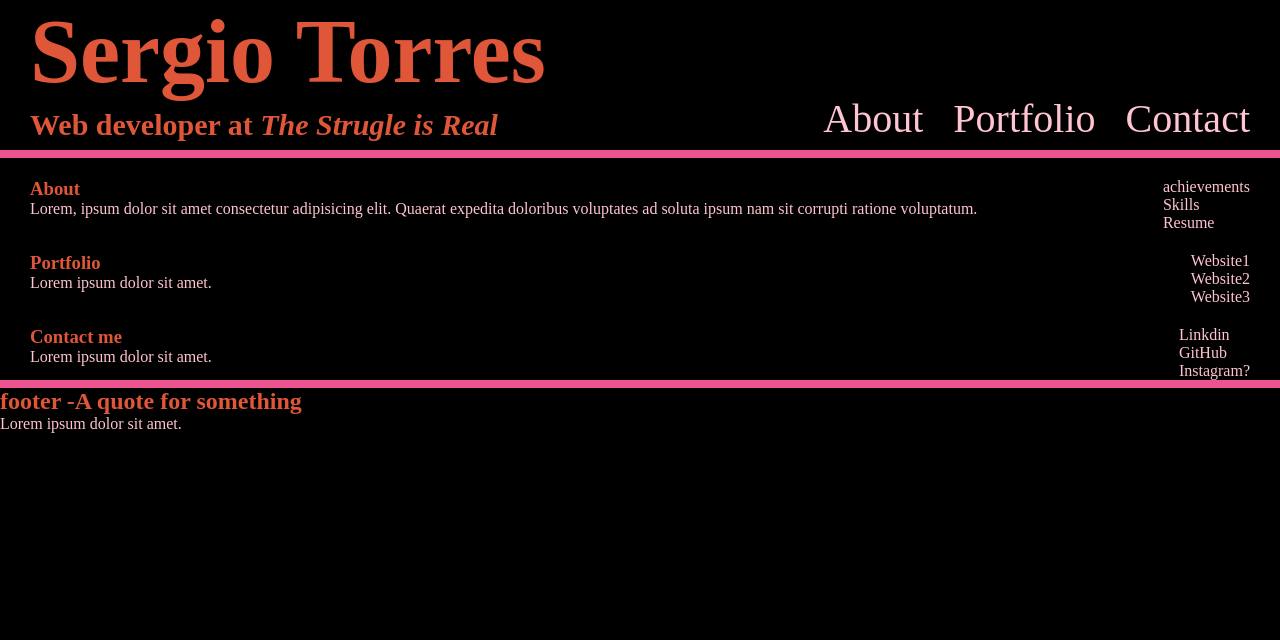
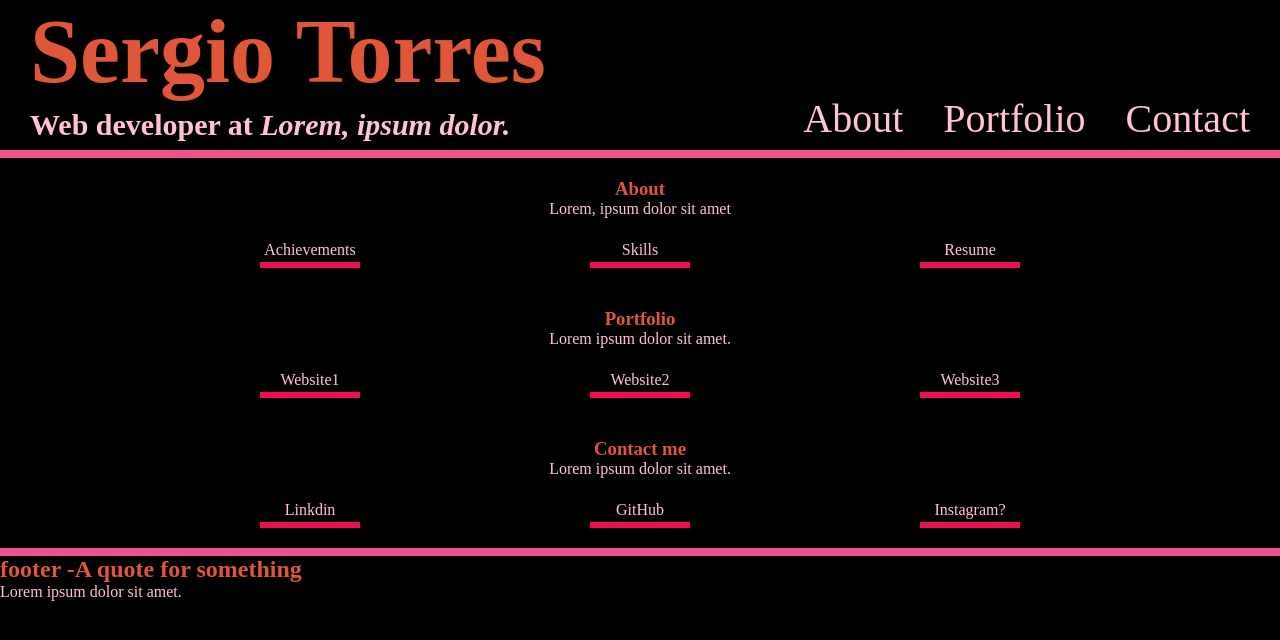
Before and after one commit to Sergioloman/Sergioloman.github.io, a plain HTML site: page index.html in a window 1280 px wide. Drawn offline with Linux system fonts and the light colour scheme.

Commit message:
added boxes to flex areas as well as formating

```diff
--- a/assets/stylesheet.css
+++ b/assets/stylesheet.css
@@ -10,6 +10,7 @@
     --back-color:black;
     --lines-color:#ec5390;
     --mid-color:#7f1a43;
+    --button-color:#ec0f51;
     --main-font:Pathway Gothic One;
 }
 h1, h2, h3  {
@@ -49,14 +50,14 @@ header h1 {
     font-size: 90px;
     padding-bottom: 5px;
 }
-span {
+span a {
     font-style: italic;
     text-decoration:none;
-
 
 }
 header h2 {
     font-size:30px;
+    color: var(--sec-color);
 
 
 }
@@ -88,7 +89,7 @@ header  nav ul  {
 
 header nav ul li {
     font-size: 40px;
-    padding-left:30px
+    padding-left:40px
 
 
 }
@@ -101,19 +102,40 @@ main {
     margin:0 30px 0 30px;
 }
 section {
+    padding-top: 20px;
 
-    display: flex;
-    flex-wrap: wrap;
-    justify-content: space-between;
-    padding-top: 20px;
 
 }
 
-aside {
+article {
     display: flex;
+    justify-content:center;
+    text-align: center;
+
+}
+
+aside ul {
+    display: flex;
+    flex-wrap: wrap;
+    text-align: center;
+    justify-content: space-evenly;
+    margin: 20px 0 20px 0;
+}
+
+aside ul li {
+    width: 100px;
+    height: 20px;
+    border-bottom: 6px solid var(--button-color);
+    /*border-radius: 25px;*/
+    padding:3px 0 1px 0;
 
 
 }
+
+
+
+/*main body ends*/
+
 /*footer edits*/
 
 footer {
--- a/index.html
+++ b/index.html
@@ -12,7 +12,7 @@
             <a href="index.html">
                 <h1>Sergio Torres</h1>
             </a>
-            <h2>Web developer at <span href="https://www.google.com/">The Strugle is Real</span></h2>
+            <h2>Web developer at <span><a href="http://www.google.com"> Lorem, ipsum dolor.</a></span></h2>
         </div>
         <nav>
             <ul>
@@ -35,16 +35,14 @@
         <article class="about-article" id="about">
             <div>
                 <h3>About</h3>
-                <p>Lorem, ipsum dolor sit amet consectetur adipisicing elit. Quaerat expedita doloribus voluptates ad soluta ipsum nam sit corrupti ratione voluptatum.</p>
+                <p>Lorem, ipsum dolor sit amet</p>
             </div>
 
         </article>
         <aside class="article-side">
             <ul>
-                <li>achievements</li>
-
+                <li>Achievements</li>
                 <li>Skills</li>
-
                 <li>Resume</li>
             </ul>
         </aside>
```
Also changed, not shown: assets/Pictures/Item-button-3.png (added).
